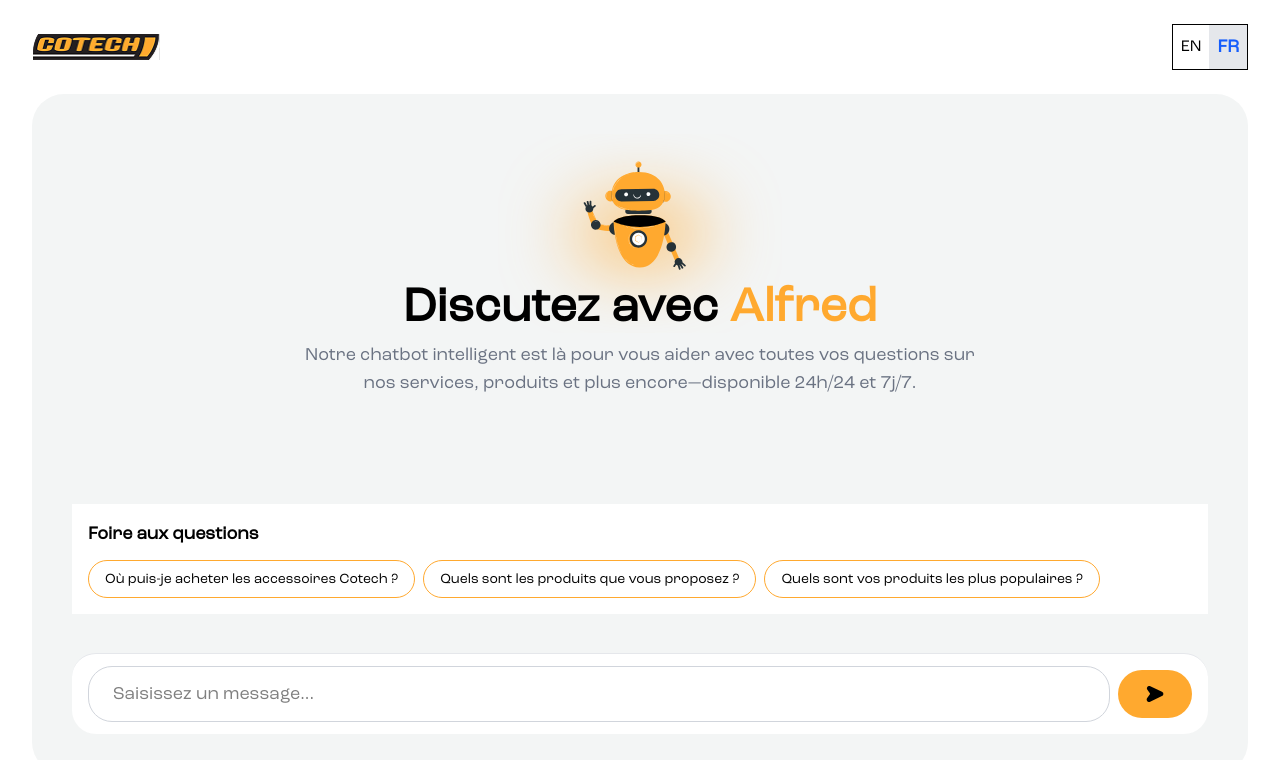
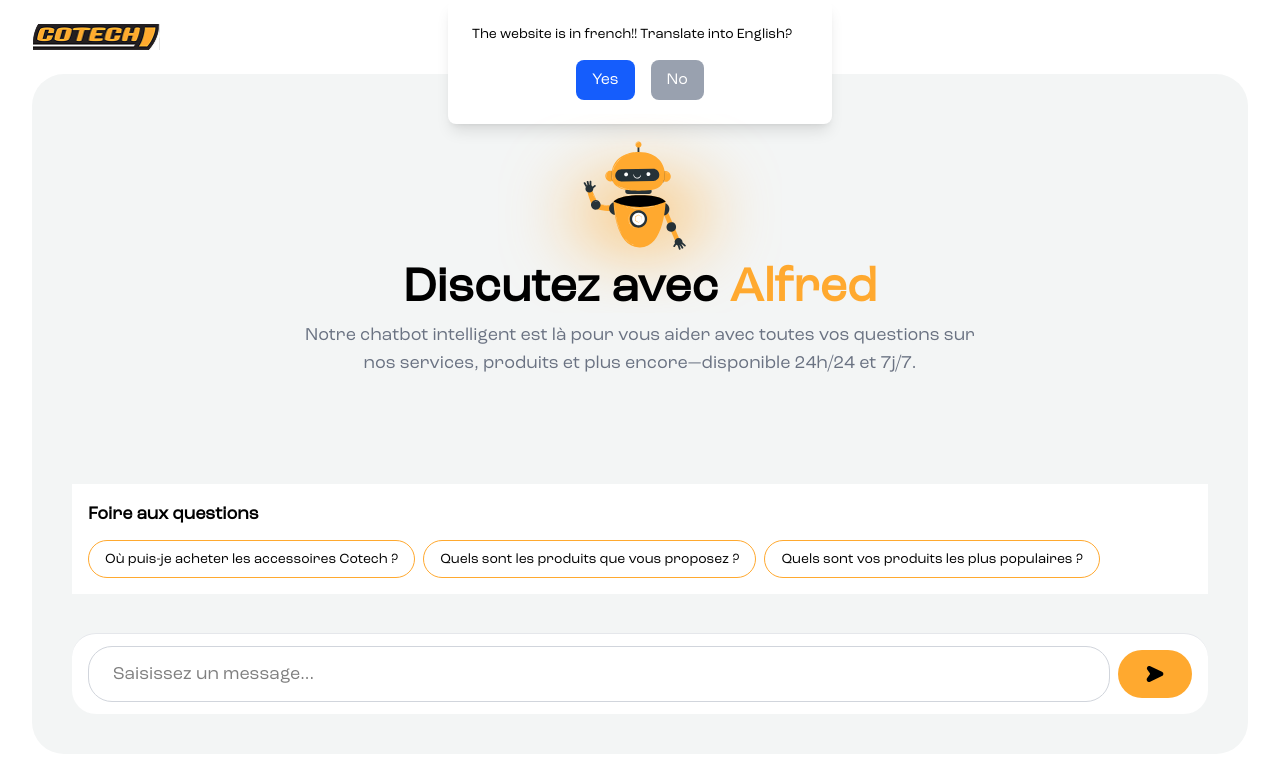
Before and after one commit to JerrY-253392/Cotech, a React (Vite) app: page /chat-screen in a window 1280 px wide. Shown: the top 760 px of the page. Built offline with nearby package versions, Linux system fonts and the light colour scheme.

Commit message:
Modal for fetching default language

```diff
--- a/package.json
+++ b/package.json
@@ -12,6 +12,7 @@
   "dependencies": {
     "@tailwindcss/vite": "^4.0.6",
     "axios": "^1.8.1",
+    "framer-motion": "^12.5.0",
     "react": "^19.0.0",
     "react-dom": "^19.0.0",
     "react-icons": "^5.4.0",
--- a/src/App.jsx
+++ b/src/App.jsx
@@ -4,6 +4,7 @@
 import ChatScreen from "./Components/ChatScreen";
 
 function App() {
+
   return (
     <Routes>
       <Route path="/" element={<ChatWidget />} />
--- a/src/Components/ChatScreen.jsx
+++ b/src/Components/ChatScreen.jsx
@@ -1,15 +1,28 @@
-import React, { useState } from "react";
+import React, { useEffect, useState } from "react";
 import FAQSection from "./FAQSection";
 import Chat from "./ChatBot";
 import axios from "axios";
 import { useAppContext } from "../context/AppContext";
+import Modal from "./LanguageModal";
+import { motion } from "framer-motion";
 
 const ChatScreen = () => {
   const [messages, setMessages] = useState([]);
   const [input, setInput] = useState("");
   const userId = localStorage.getItem("userId");
   const [isLoading, setIsLoading] = useState(false);
-  const { isFrench, toggleLanguage } = useAppContext();
+  const { isFrench, isOpenModal, setIsOpenModal } = useAppContext();
+
+  useEffect(() => {
+    if (typeof window !== "undefined") {
+      const userLang = navigator.language || navigator.userLanguage;
+      if (isFrench) {
+        if (!userLang.startsWith("fr")) {
+          setIsOpenModal(true);
+        }
+      }
+    }
+  }, []);
 
   const handleSendMessage = () => {
     setIsLoading(true);
@@ -49,45 +62,20 @@
 
   return (
     <div className="h-screen bg-white  pt-6 pb-12 px-8">
-      {/* Fixed Logo */}
+      {isOpenModal && (
+        <div className="absolute top-0 left-1/2 -translate-x-1/2">
+          <motion.div
+            initial={{ y: -50, opacity: 0 }}
+            animate={{ y: 0, opacity: 1 }}
+            exit={{ y: -50, opacity: 0 }}
+            transition={{ duration: 0.3, ease: "easeOut" }}
+          >
+            <Modal isOpen={isOpenModal} onClose={() => setIsOpenModal(false)} />
+          </motion.div>
+        </div>
+      )}
       <div className="flex justify-between items-center mb-6 ">
         <img src="/logo.png" alt="Cotech Logo" className="w-32 " />
-        <div className="flex border ">
-          <button
-            onClick={() => toggleLanguage(false)}
-            className={`${
-              !isFrench
-                ? "bg-gray-200 cursor-not-allowed"
-                : "bg-white cursor-pointer"
-            } p-2     flex items-center gap-2`}
-            disabled={!isFrench}
-          >
-            <span
-              className={`${
-                !isFrench ? "text-blue-600 font-bold text-lg" : "text-black text-base"
-              } `}
-            >
-              EN
-            </span>
-          </button>
-          <button
-            onClick={() => toggleLanguage(true)}
-            className={`p-2     flex items-center gap-2 ${
-              isFrench
-                ? "bg-gray-200 cursor-not-allowed "
-                : "bg-white cursor-pointer"
-            }`}
-            disabled={isFrench}
-          >
-            <span
-              className={`${
-                isFrench ? "text-blue-600 font-bold text-lg" : "text-black text-base"
-              } t`}
-            >
-              FR
-            </span>
-          </button>
-        </div>
       </div>
       {/* Fixed Background Screen */}
       <div className=" w-full bg-[#f3f5f5] min-h-[85vh] rounded-4xl flex flex-col justify-between items-center p-10">
--- a/src/Components/ChatWidget.jsx
+++ b/src/Components/ChatWidget.jsx
@@ -1,10 +1,14 @@
-import React, { useEffect, useState } from "react";
+import React, { useContext, useEffect, useState } from "react";
 import ChatbotModal from "./WidgetModal";
 import { v4 as uuidv4 } from "uuid";
+import Modal from "./LanguageModal";
+import { motion } from "framer-motion";
+import { useAppContext } from "../context/AppContext";
 
 const ChatWidget = () => {
   const [isOpen, setIsOpen] = useState(false);
   const [userId, setUserId] = useState(localStorage.getItem("userId") || "");
+  const { isFrench, isOpenModal, setIsOpenModal } = useAppContext();
 
   useEffect(() => {
     if (!userId) {
@@ -12,19 +16,40 @@
       setUserId(newUserId);
       localStorage.setItem("userId", newUserId);
     }
+    if (typeof window !== "undefined") {
+      const userLang = navigator.language || navigator.userLanguage;
+      if (isFrench) {
+        if (!userLang.startsWith("fr")) {
+          setIsOpenModal(true);
+        }
+      }
+    }
   }, []);
 
+  return (
+    <div className="relative bg-black h-screen w-full">
+      {isOpenModal && (
+        <div className="absolute top-0 left-1/2 -translate-x-1/2">
+          <motion.div
+            initial={{ y: -50, opacity: 0 }}
+            animate={{ y: 0, opacity: 1 }}
+            exit={{ y: -50, opacity: 0 }}
+            transition={{ duration: 0.3, ease: "easeOut" }}
+          >
+            <Modal isOpen={isOpenModal} onClose={() => setIsOpenModal(false)} />
+          </motion.div>
+        </div>
+      )}
 
-  return (
-    <div className=" relative bg-black h-screen w-full flex  items-end p-6">
-      {isOpen && <ChatbotModal userId = {userId} />}
-
-      <img
-        src="/Chatbot.png"
-        alt="chatbot"
-        className=" w-12 absolute bottom-0 left-0 cursor-pointer"
-        onClick={() => setIsOpen(!isOpen)}
-      />
+      <div className="absolute bottom-0 left-0 p-6">
+        {isOpen && <ChatbotModal userId={userId} />}
+        <img
+          src="/Chatbot.png"
+          alt="chatbot"
+          className="w-12 cursor-pointer"
+          onClick={() => setIsOpen(!isOpen)}
+        />
+      </div>
     </div>
   );
 };
--- /dev/null
+++ b/src/Components/LanguageModal.jsx
@@ -0,0 +1,36 @@
+import React from "react";
+import { useAppContext } from "../context/AppContext";
+
+const Modal = ({ isOpen, onClose }) => {
+  const { toggleLanguage } = useAppContext();
+
+  if (!isOpen) return null;
+
+  return (
+    <div className="bg-white p-6 rounded-lg shadow-lg w-96 relative scale-100 opacity-100 transition-transform duration-300">
+      {/* Modal Content */}
+      <h1 className="text-sm  ">The website is in french!!  Translate into English?</h1>
+
+      {/* Buttons */}
+      <div className="flex justify-center mt-4 gap-4">
+        <button
+          onClick={() => {
+            toggleLanguage(false);
+            onClose();
+          }}
+          className="px-4 py-2 bg-blue-600 text-white rounded-lg hover:bg-blue-700 transition"
+        >
+          Yes
+        </button>
+        <button
+          onClick={onClose}
+          className="px-4 py-2 bg-gray-400 text-white rounded-lg hover:bg-gray-500 transition"
+        >
+          No
+        </button>
+      </div>
+    </div>
+  );
+};
+
+export default Modal;
--- a/src/Components/WidgetModal.jsx
+++ b/src/Components/WidgetModal.jsx
@@ -55,49 +55,11 @@
       {/* Header Section */}
       <div className="p-4 border-b bg-white border-gray-200 flex justify-between items-center">
         <img src="/logo.png" alt="Logo" className="w-24" />
-        <div className="flex  items-center  space-x-6">
-          <div className="flex border ">
-            <button
-              onClick={() => toggleLanguage(false)}
-              className={`${
-                !isFrench
-                  ? "bg-gray-200 cursor-not-allowed"
-                  : "bg-white cursor-pointer"
-              } p-2     flex items-center gap-2`}
-              disabled={!isFrench}
-            >
-              <span
-                className={`${
-                  !isFrench ? "text-blue-600 font-bold text-lg" : "text-black text-base"
-                } `}
-              >
-                EN
-              </span>
-            </button>
-            <button
-              onClick={() => toggleLanguage(true)}
-              className={`p-2     flex items-center gap-2 ${
-                isFrench
-                  ? "bg-gray-200 cursor-not-allowed "
-                  : "bg-white cursor-pointer"
-              }`}
-              disabled={isFrench}
-            >
-              <span
-                className={`${
-                  isFrench ? "text-blue-600 font-bold text-lg" : "text-black text-base"
-                } `}
-              >
-                FR
-              </span>
-            </button>
-          </div>
           <SlSizeFullscreen
             fontSize={25}
             className="cursor-pointer"
             onClick={() => navigate("/chat-screen")}
           />
-        </div>
       </div>
 
       {/* Main Body (Flexible Space) */}
--- a/src/context/AppContext.jsx
+++ b/src/context/AppContext.jsx
@@ -6,13 +6,14 @@
 // Provider Component
 export const AppProvider = ({ children }) => {
   const [isFrench, setIsFrench] = useState(true);
+  const [isOpenModal, setIsOpenModal] = useState(false);
 
   const toggleLanguage = (value) => {
     setIsFrench(value);
   };
 
   return (
-    <AppContext.Provider value={{ isFrench, toggleLanguage }}>
+    <AppContext.Provider value={{ isFrench, toggleLanguage , isOpenModal , setIsOpenModal }}>
       {children}
     </AppContext.Provider>
   );
```
Also changed, not shown: 1 other file (tests, documents, lock files or other folders).
